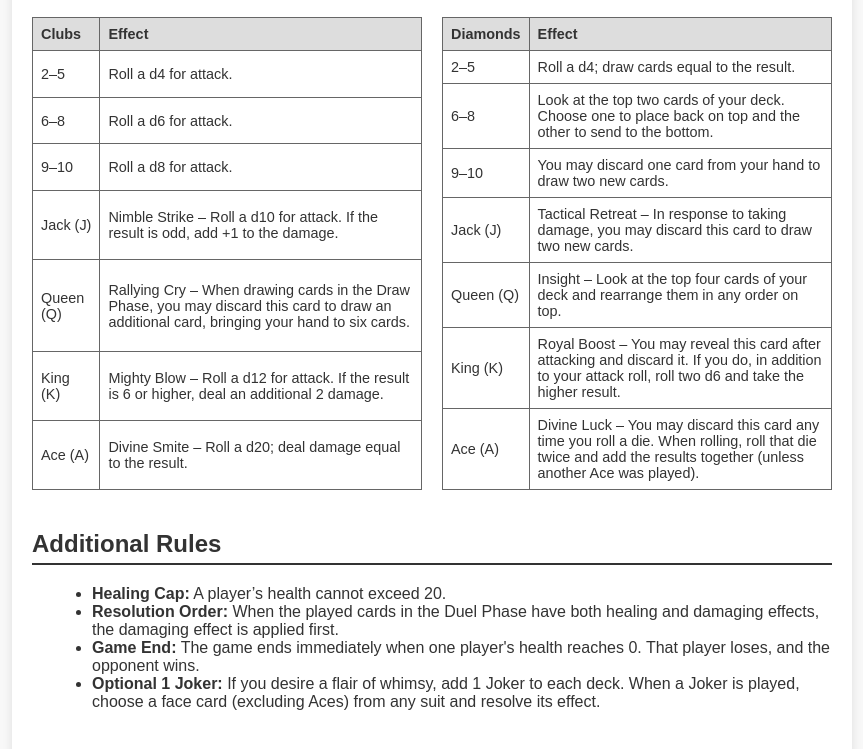
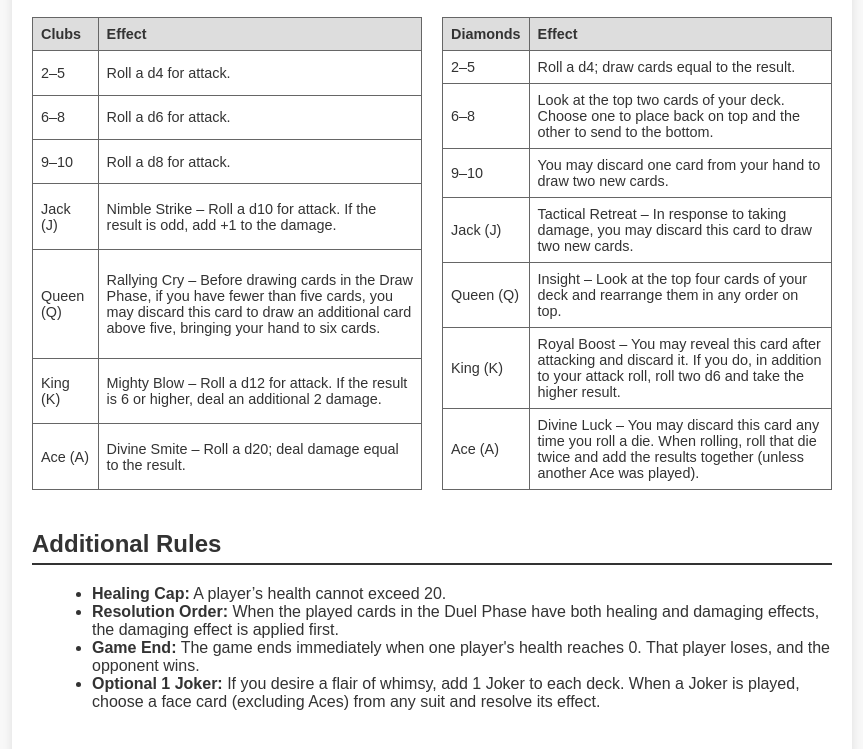
Before and after one commit to exploratorystudios/diceduel, a plain HTML site: page index.html in a window 1280 px wide. Shown: the part 1470-2219 px from the top of the page, without its empty margins (208-1071 px from the left). Drawn offline with Linux system fonts and the light colour scheme.

Commit message:
Add files via upload

```diff
--- a/index.html
+++ b/index.html
@@ -239,7 +239,7 @@
             </tr>
             <tr>
               <td>Queen (Q)</td>
-              <td>Rallying Cry – When drawing cards in the Draw Phase, you may discard this card to draw an additional card, bringing your hand to six cards.</td>
+              <td>Rallying Cry – Before drawing cards in the Draw Phase, if you have fewer than five cards, you may discard this card to draw an additional card above five, bringing your hand to six cards.</td>
             </tr>
             <tr>
               <td>King (K)</td>
```
Also changed, not shown: 1 other file.
